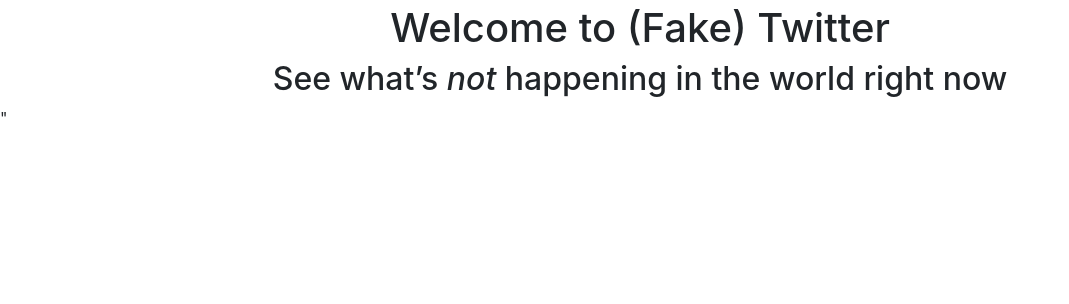
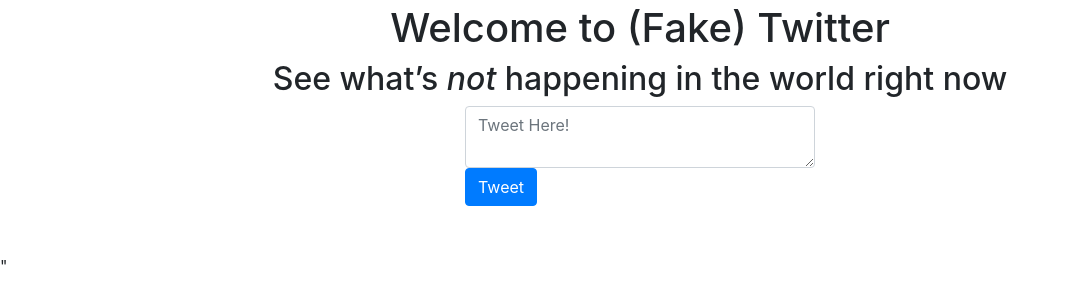
Before and after one commit to ajb-archive-account/faketwitter, a Django app: page / in a window 1280 px wide. Shown: the part 56-360 px from the top of the page, without its empty margins (0-1069 px from the left). Run offline with Django 3.2, Linux system fonts and the light colour scheme; data that the repository does not hold is empty; some libraries are stand-ins or nearby versions.

Commit message:
add tweet form and redirest

```diff
--- a/faketwitter/templates/pages/home.html
+++ b/faketwitter/templates/pages/home.html
@@ -16,6 +16,17 @@
   <div class="col">
     <h2>See what’s <em>not</em> happening in the world
       right now</h2>
+  </div>
+</div>
+
+<div class="row mb-5">
+  <div class="col-md-4 mx-auto col-10">
+    <form class="form" method="POST" action="/create-tweet">
+      {% csrf_token %}
+      <input type="hidden" value="/" name="next">
+      <textarea class="form-control" name="content" placeholder="Tweet Here!"></textarea>
+      <button class="btn btn-primary" type="submit">Tweet</button>
+    </form>
   </div>
 </div>
 
--- a/faketwitter/tweets/views.py
+++ b/faketwitter/tweets/views.py
@@ -16,10 +16,15 @@
 
 def tweet_create_view(request, *args, **kwargs):
     form = TweetForm(request.POST or None)
+    # print('post data is', request.POST)
+    next_url = request.POST.get('next') or None
+    print('next url is', next_url)
     if form.is_valid():
         obj = form.save(commit=False)
         # Do other form related logic here.
         obj.save()
+        if next_url != None:
+            return redirect(next_url)
         form = TweetForm()
     return render(request, 'components/form.html', context={"form": form})
 
```
